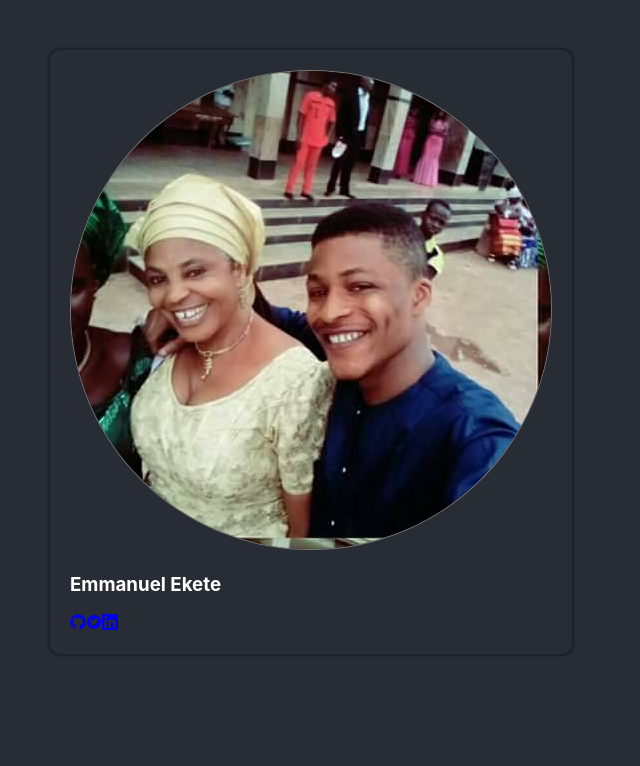
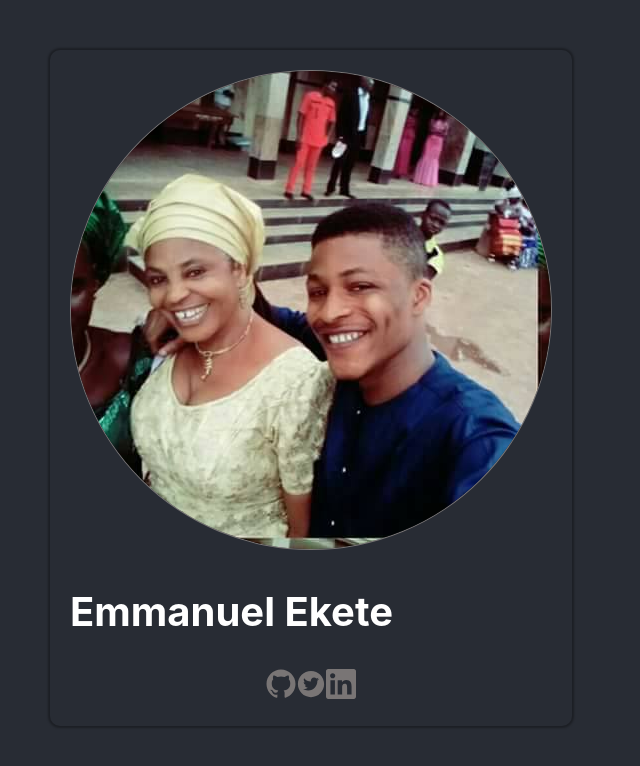
Before and after one commit to ceasar28/profile, a React (Create React App) app: page / in a window 1280 px wide. Shown: the top 766 px of the page, without its empty margins (0-640 px from the left). Built offline with nearby package versions, Linux system fonts and the light colour scheme.

Commit message:
added icons

```diff
--- a/src/Components/Leftcomponent/Leftside.css
+++ b/src/Components/Leftcomponent/Leftside.css
@@ -10,3 +10,16 @@
   border-radius: 50%;
   border: 1px solid rgb(121, 117, 117);
 }
+.left h2 {
+  font-size: 40px;
+}
+
+.Socials {
+  text-align: center;
+  color: white;
+}
+
+.Icon {
+  color: rgb(121, 117, 117);
+  font-size: 30px;
+}
--- a/src/Components/Leftcomponent/Leftside.js
+++ b/src/Components/Leftcomponent/Leftside.js
@@ -9,7 +9,7 @@ const Leftside = () => {
   return (
     <div className="left">
       <img src={img} alt="" />
-      <h3>Emmanuel Ekete</h3>
+      <h2>Emmanuel Ekete</h2>
       <div className="Socials">
         <a href="https://github.com/ceasar28">
           <i className="Icon">
```
